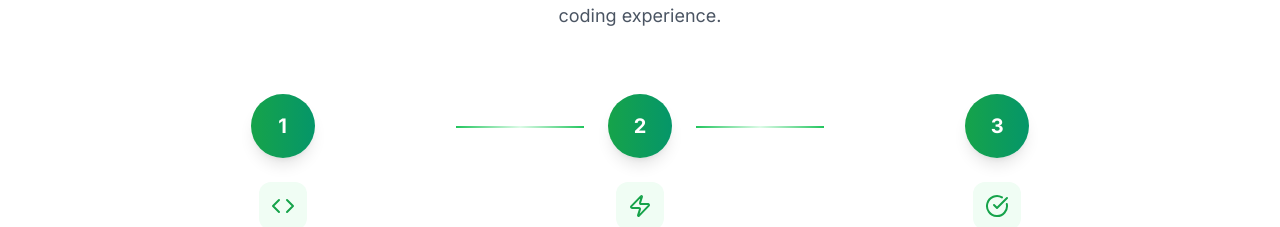
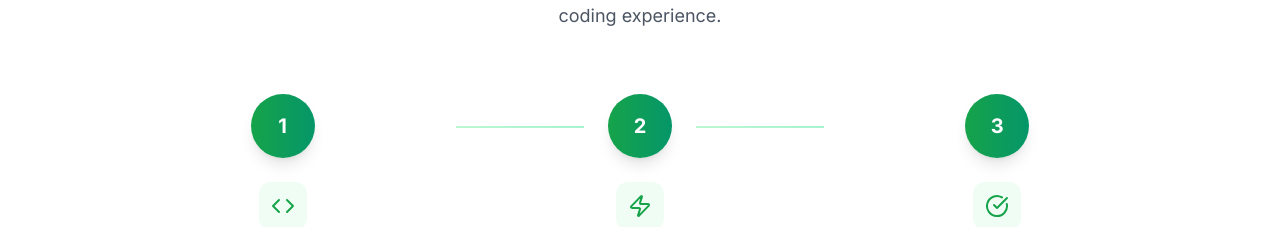
Before and after one commit to roope257/codegenie-landing-magic, a React (Vite) app: page / in a window 1280 px wide. Shown: the part 965-1192 px from the top of the page. Built offline with nearby package versions, Linux system fonts and the light colour scheme.

Commit message:
Reverted to commit 49e4dfef124630ccfabb93d21daa6945ce17bbf7

```diff
--- a/src/components/Steps.tsx
+++ b/src/components/Steps.tsx
@@ -75,18 +75,18 @@ const Steps = () => {
           </div>
         ))}
 
-        {/* Connecting lines - positioned behind circles, from edge to edge with sharp edges and soft middle */}
+        {/* Connecting lines - positioned behind circles, from edge to edge */}
         <div className="hidden md:block absolute top-8 left-0 w-full h-0.5 pointer-events-none z-0">
           <div className="flex items-center h-full max-w-5xl mx-auto">
             {/* First line: from first circle to second circle */}
             <div className="flex-1 flex justify-end pr-6">
-              <div className="w-32 h-0.5 bg-gradient-to-r from-green-500 via-green-200/50 to-green-500"></div>
+              <div className="w-32 h-0.5 bg-gradient-to-r from-green-200 to-emerald-200"></div>
             </div>
             {/* Space for second circle */}
             <div className="w-16"></div>
             {/* Second line: from second circle to third circle */}
             <div className="flex-1 flex justify-start pl-6">
-              <div className="w-32 h-0.5 bg-gradient-to-r from-green-500 via-green-200/50 to-green-500"></div>
+              <div className="w-32 h-0.5 bg-gradient-to-r from-green-200 to-emerald-200"></div>
             </div>
           </div>
         </div>
```
